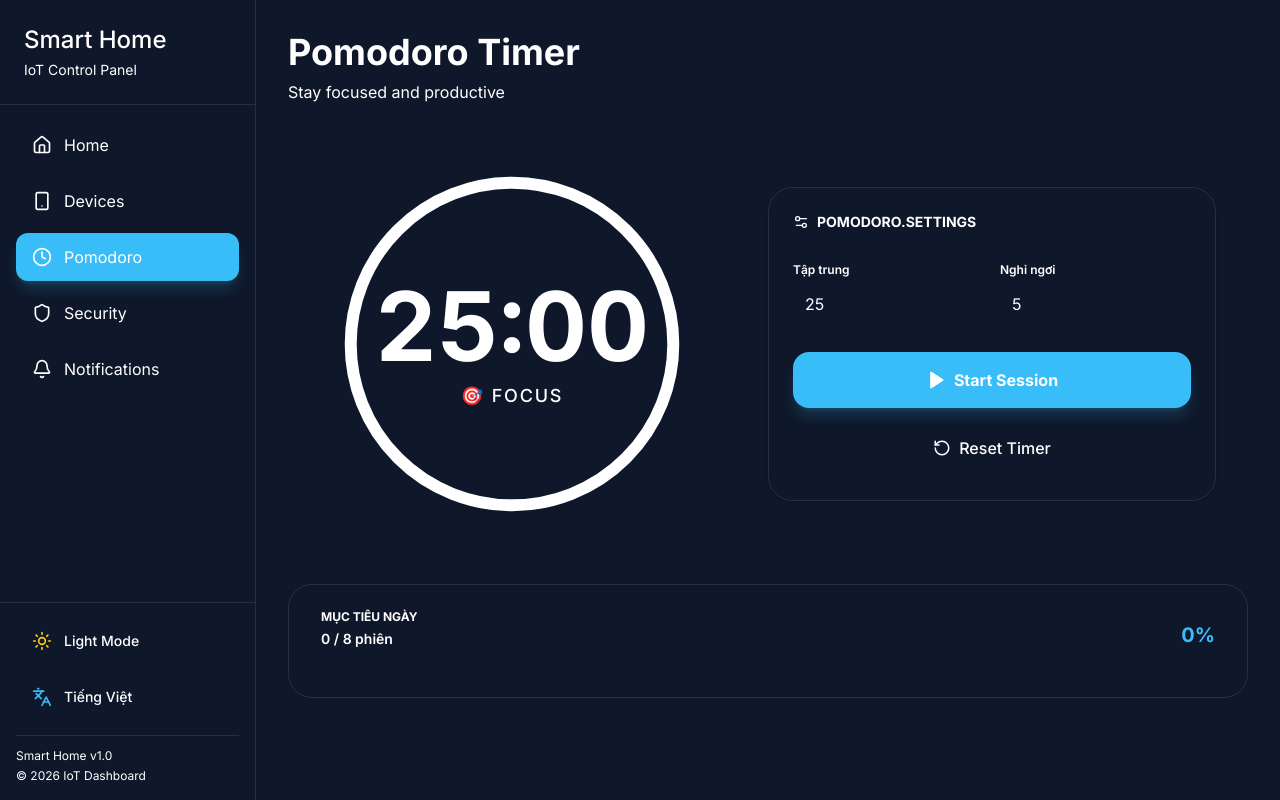
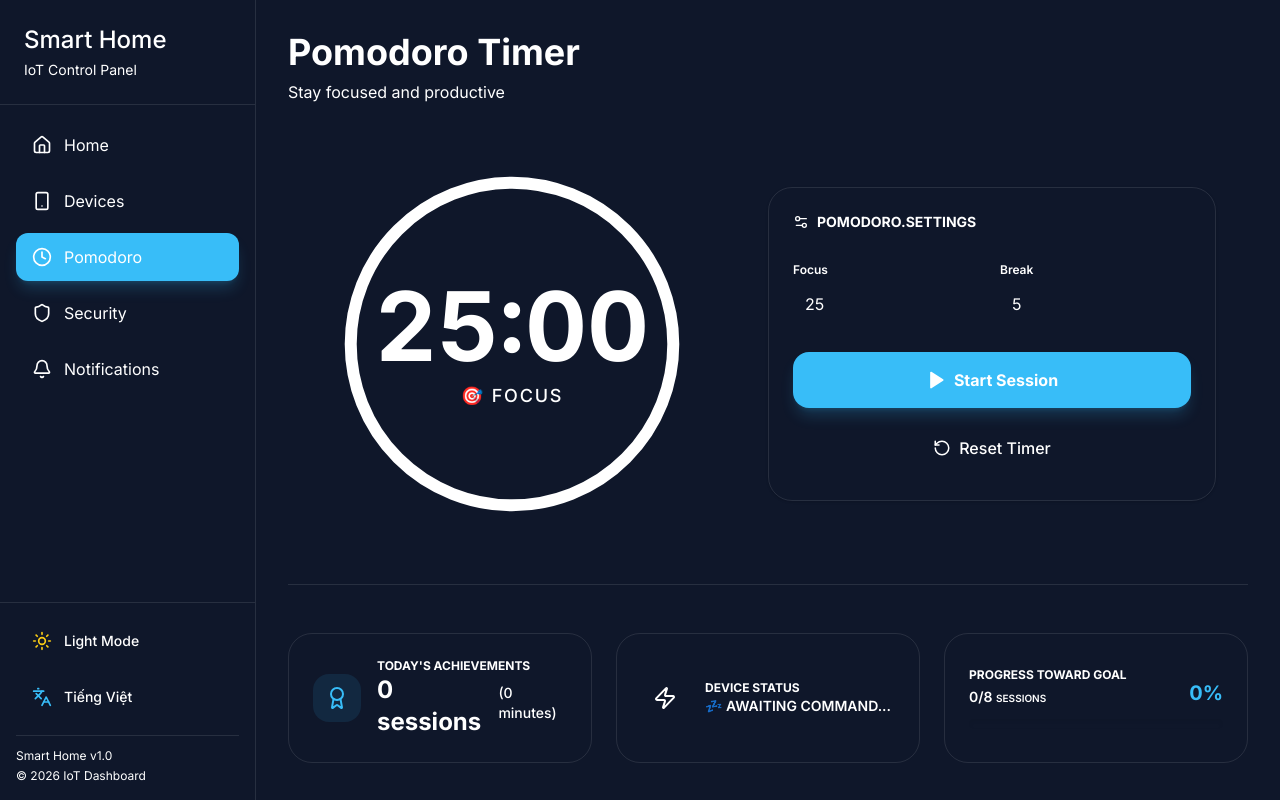
Before and after one commit to tuan0602/SmartHome, a React (Vite) app: page /pomodoro in a window 1280 px wide. Built offline with nearby package versions, Linux system fonts and the light colour scheme; no server answers; the database is empty.

Commit message:
feat(pomo): implement comprehensive tracking and IoT-ready architecture

```diff
--- a/frontend/src/app/components/PomodoroTimer.tsx
+++ b/frontend/src/app/components/PomodoroTimer.tsx
@@ -1,26 +1,26 @@
 import { useState, useEffect } from 'react';
-import { Play, Pause, RotateCcw, Award, Settings2 } from 'lucide-react';
-import { motion } from 'motion/react';
+import { Play, Pause, RotateCcw, Award, Settings2, Zap } from 'lucide-react';
+import { motion } from 'framer-motion';
 import { useLanguage } from '../contexts/LanguageContext';
 import { useSmartHome } from '../hooks/useSmartHome';
 import { db } from '../../firebase';
-import { doc, updateDoc, onSnapshot, setDoc, addDoc, collection, serverTimestamp, query, where, getCountFromServer } from "firebase/firestore";
+import { doc, updateDoc, onSnapshot, setDoc, addDoc, collection, serverTimestamp, query, where } from "firebase/firestore";
 
 export function PomodoroTimer() {
   const { t } = useLanguage();
   const { handleDeviceControl } = useSmartHome();
 
-  // --- KHỞI TẠO STATE  ---
+  // --- STATE ---
   const [workDuration, setWorkDuration] = useState(() => Number(localStorage.getItem('pomo_work_dur')) || 25);
   const [breakDuration, setBreakDuration] = useState(() => Number(localStorage.getItem('pomo_break_dur')) || 5);
-
   const [minutes, setMinutes] = useState(workDuration);
   const [seconds, setSeconds] = useState(0);
   const [isActive, setIsActive] = useState(false);
   const [isBreak, setIsBreak] = useState(false);
   const [completedSessions, setCompletedSessions] = useState(0);
+  const [totalMinutes, setTotalMinutes] = useState(0);
 
-  // ---  ĐỒNG BỘ REALTIME TỪ FIREBASE ---
+  // --- FIREBASE SYNC (Realtime Timer) ---
   useEffect(() => {
     const pomoRef = doc(db, "settings", "pomodoro");
     const unsubscribe = onSnapshot(pomoRef, (snapshot) => {
@@ -29,7 +29,6 @@ export function PomodoroTimer() {
         if (data.isRunning && data.endTime) {
           const now = Date.now();
           const remainingTotal = Math.floor((data.endTime - now) / 1000);
-
           if (remainingTotal > 0) {
             setIsActive(true);
             setIsBreak(data.type === 'break');
@@ -46,29 +45,29 @@ export function PomodoroTimer() {
     return () => unsubscribe();
   }, []);
 
+  // --- FIREBASE HISTORY (Sessions & Minutes) ---
   useEffect(() => {
     const today = new Date();
     today.setHours(0, 0, 0, 0);
 
-  const historyRef = collection(db, "pomodoro_history");
     const q = query(
-    historyRef,
+      collection(db, "pomodoro_history"),
       where("type", "==", "focus"),
       where("timestamp", ">=", today)
     );
 
-  // Lắng nghe thay đổi Real-time
     const unsubscribe = onSnapshot(q, (snapshot) => {
-    // Mỗi khi có thêm 1 document thỏa mãn điều kiện, số lượng sẽ được cập nhật
+      let totalMins = 0;
+      snapshot.docs.forEach(doc => {
+        totalMins += doc.data().duration || 0;
+      });
       setCompletedSessions(snapshot.size);
-  }, (error) => {
-    console.error("Lỗi lắng nghe lịch sử:", error);
+      setTotalMinutes(totalMins);
     });
+    return () => unsubscribe();
+  }, []);
 
-  return () => unsubscribe();
-}, []); // Chỉ chạy 1 lần khi load trang để thiết lập bộ lắng nghe
-
-  // --- 3. LOGIC ĐẾM NGƯỢC TẠI CHỖ ---
+  // --- LOGIC COUNTDOWN ---
   useEffect(() => {
     let interval: number | undefined;
     if (isActive) {
@@ -88,22 +87,26 @@ useEffect(() => {
     return () => clearInterval(interval);
   }, [isActive, minutes, seconds]);
 
-  // ---  XỬ LÝ KHI HOÀN THÀNH PHIÊN ---
 const handleSessionComplete = async () => {
   setIsActive(false);
   const nextType = isBreak ? 'focus' : 'break';
   const nextDur = nextType === 'focus' ? workDuration : breakDuration;
 
-  if (!isBreak) {
-    // LƯU VÀO FIREBASE: Phải có timestamp server để lọc theo ngày
+  // CHỖ NÀY: Phải đảm bảo logic ghi vào Firebase không bị xóa mất
+  if (!isBreak) { // Chỉ lưu khi vừa kết thúc phiên 'focus'
+    try {
       await addDoc(collection(db, "pomodoro_history"), {
         type: 'focus',
         duration: workDuration,
-      timestamp: serverTimestamp() // Sử dụng serverTimestamp() của Firebase
+        timestamp: serverTimestamp() // Sử dụng serverTimestamp để Firebase tự tạo giờ
       });
-    // Không cần setCompletedSessions thủ công ở đây nữa vì useEffect ở trên sẽ tự fetch lại khi isActive thành false
+      console.log("✅ Đã lưu lịch sử phiên học thành công!");
+    } catch (error) {
+      console.error("❌ Lỗi khi ghi vào pomodoro_history:", error);
+    }
   }
 
+  // Cập nhật trạng thái timer trên Firebase để đồng bộ các thiết bị
   await updateDoc(doc(db, "settings", "pomodoro"), {
     isRunning: false,
     type: nextType,
@@ -114,7 +117,7 @@ useEffect(() => {
   setMinutes(nextDur);
   setSeconds(0);
 };
-  // ---CÁC HÀM ĐIỀU KHIỂN ---
+
   const handleStart = async () => {
     const pomoRef = doc(db, "settings", "pomodoro");
     const currentDur = minutes + (seconds / 60);
@@ -127,7 +130,6 @@ useEffect(() => {
       duration: isBreak ? breakDuration : workDuration
     }, { merge: true });
 
-    // Gửi lệnh phần cứng (Học: true/Đỏ, Nghỉ: false/Xanh)
     handleDeviceControl('pomodoro_status', !isBreak);
   };
 
@@ -146,18 +148,15 @@ useEffect(() => {
     handleDeviceControl('pomodoro_status', false);
   };
 
-  // ---  TÍNH TOÁN UI ---
+  // --- UI CALCULATIONS ---
   const currentTotalSeconds = (isBreak ? breakDuration : workDuration) * 60;
   const remainingSeconds = minutes * 60 + seconds;
   const progress = currentTotalSeconds > 0 ? ((currentTotalSeconds - remainingSeconds) / currentTotalSeconds) * 100 : 0;
 
-  // --- THỐNG KÊ MỤC TIÊU ---
   const dailyGoal = 8;
   const goalPercentage = Math.round((completedSessions / dailyGoal) * 100);
-  // Thanh bar vật lý không được vượt quá 100% để tránh tràn giao diện
   const barWidth = Math.min(goalPercentage, 100);
   const isGoalReached = completedSessions >= dailyGoal;
-
 
   return (
     <div className="p-8 max-w-7xl mx-auto space-y-12">
@@ -203,16 +202,13 @@ useEffect(() => {
 
             <div className="grid grid-cols-2 gap-4">
               <div className="space-y-2">
-                <label className="text-xs font-semibold text-muted-foreground">Tập trung</label>
+                <label className="text-xs font-semibold text-muted-foreground">Focus</label>
                 <input
                   type="number"
                   value={workDuration === 0 ? '' : workDuration}
                   onChange={(e) => {
                     const val = e.target.value;
-                    if (val === "") {
-                      setWorkDuration(0);
-                      return;
-                    }
+                    if (val === "") { setWorkDuration(0); return; }
                     const num = parseInt(val);
                     if (!isNaN(num)) {
                       setWorkDuration(num);
@@ -227,17 +223,13 @@ useEffect(() => {
                 />
               </div>
               <div className="space-y-2">
-                <label className="text-xs font-semibold text-muted-foreground">Nghỉ ngơi</label>
+                <label className="text-xs font-semibold text-muted-foreground">Break</label>
                 <input
                   type="number"
                   value={breakDuration === 0 ? '' : breakDuration}
                   onChange={(e) => {
                     const val = e.target.value;
-                      if (val === "") {
-                        setBreakDuration(0);
-                        return;
-                      }
-
+                    if (val === "") { setBreakDuration(0); return; }
                     const num = parseInt(val);
                     if (!isNaN(num)) {
                       setBreakDuration(num);
@@ -271,41 +263,66 @@ useEffect(() => {
         </div>
       </div>
 
-      {/* --- PHẦN THỐNG KÊ  --- */}
-      {/* Mục tiêu ngày - Đã sửa theo cách 1 */}
-        <div className="bg-card/50 p-6 rounded-3xl border border-border flex flex-col justify-center px-8 space-y-3">
+      {/* --- PHẦN THỐNG KÊ MỚI (3 CỘT) --- */}
+      <div className="grid grid-cols-1 md:grid-cols-3 gap-6 pt-12 border-t border-border/50">
+
+        {/* Cột 1: Thành tích tổng quát */}
+        <div className="bg-card/50 p-6 rounded-3xl border border-border flex items-center gap-4">
+          <div className="p-3 bg-[#38BDF8]/10 rounded-2xl text-[#38BDF8]"><Award className="w-6 h-6" /></div>
+          <div>
+            <p className="text-xs font-bold text-muted-foreground uppercase">Today's Achievements</p>
+            <div className="flex items-baseline gap-2">
+              <p className="text-2xl font-bold">{completedSessions} sessions</p>
+              <p className="text-sm text-muted-foreground font-medium">({totalMinutes} minutes)</p>
+            </div>
+          </div>
+        </div>
+
+        {/* Cột 2: Trạng thái IoT */}
+        <div className="bg-card/50 p-6 rounded-3xl border border-border flex items-center gap-4">
+          <div className={`p-3 rounded-2xl ${isActive ? 'bg-green-500/10 text-green-500' : 'bg-muted text-muted-foreground'}`}>
+            <Zap className={`w-6 h-6 ${isActive ? 'animate-pulse' : ''}`} />
+          </div>
+          <div>
+            <p className="text-xs font-bold text-muted-foreground uppercase">Device Status</p>
+            <p className="text-sm font-semibold uppercase">
+              {isActive ? (isBreak ? '💡 LED: GREEN (BREAK)' : '🔴 LED: RED (FOCUS)') : '💤 Awaiting command...'}
+            </p>
+          </div>
+        </div>
+
+        {/* Cột 3: Mục tiêu ngày */}
+        <div className="bg-card/50 p-6 rounded-3xl border border-border flex flex-col justify-center space-y-3">
           <div className="flex justify-between items-end">
             <div>
-              <p className="text-xs font-bold text-muted-foreground uppercase mb-1">Mục tiêu ngày</p>
+              <p className="text-xs font-bold text-muted-foreground uppercase mb-1">Progress toward goal</p>
               <p className="text-sm font-semibold">
-                {completedSessions} <span className="text-muted-foreground">/ {dailyGoal} phiên</span>
+                {completedSessions}/{dailyGoal} <span className="text-[10px] text-muted-foreground">SESSIONS</span>
               </p>
             </div>
-            {/* Hiển thị con số % thực tế (ví dụ 175%) và đổi màu khi đạt mục tiêu */}
-            <span className={`text-xl font-black transition-colors duration-500 ${isGoalReached ? 'text-green-500' : 'text-[#38BDF8]'}`}>
+            <span className={`text-xl font-black ${isGoalReached ? 'text-green-500' : 'text-[#38BDF8]'}`}>
               {goalPercentage}%
             </span>
           </div>
 
-          <div className="h-3 bg-accent rounded-full overflow-hidden shadow-inner">
+          <div className="h-2.5 bg-accent rounded-full overflow-hidden shadow-inner">
             <motion.div
               initial={{ width: 0 }}
               animate={{
                 width: `${barWidth}%`,
-                // Đổi màu thanh bar sang xanh lá khi đạt/vượt 100%
                 backgroundColor: isGoalReached ? '#22C55E' : '#38BDF8'
               }}
-              className="h-full transition-all duration-1000 ease-out shadow-[0_0_10px_rgba(56,189,248,0.3)]"
+              className="h-full transition-all duration-1000 ease-out"
             />
           </div>
 
-          {/* Dòng chữ khích lệ khi vượt chỉ tiêu */}
           {isGoalReached && (
-            <p className="text-[10px] text-green-500 font-bold text-right">
-              ★ ĐÃ VƯỢT CHỈ TIÊU XUẤT SẮC!
+            <p className="text-[10px] text-green-500 font-black text-right animate-bounce">
+              ★ GOAL REACHED! ★
             </p>
           )}
         </div>
       </div>
+    </div>
   );
 }
```
Also changed, not shown: 1 other file (tests, documents, lock files or other folders). Lines whose indentation alone changed are shown as unchanged.
